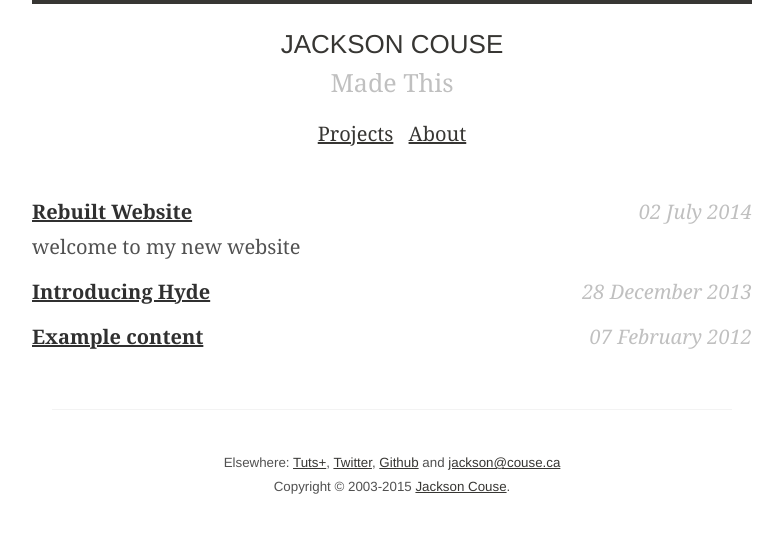
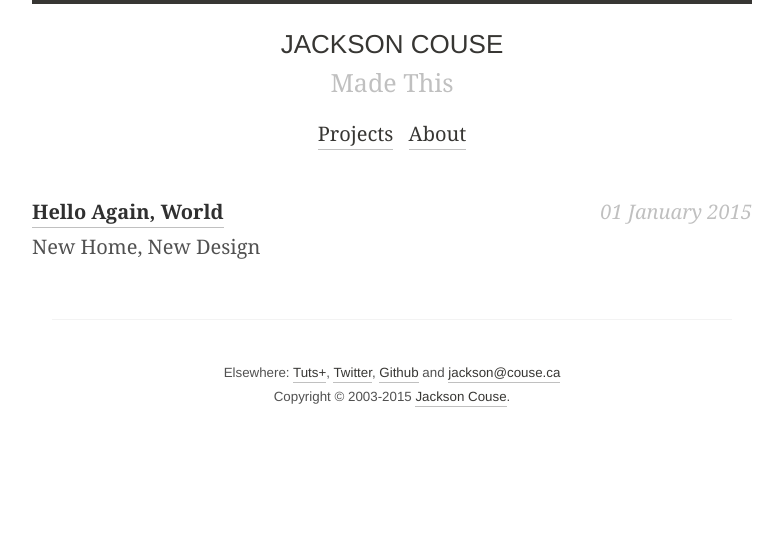
Before and after one commit to jacksoncouse/jacksoncouse.github.io, a Jekyll site: the page built from index.html, in a window 1280 px wide. Shown: the top 533 px of the page, without its empty margins (248-1031 px from the left). Built offline with Jekyll 4.4.1, drawn with Linux system fonts in a browser that asks for light colours; Markdown is read by kramdown in place of the engine named in the settings; the list of posts is cut into pages by our own code.

Commit message:
adding content

```diff
--- a/404.html
+++ b/404.html
@@ -4,6 +4,6 @@ title: "404: Page not found"
 ---
 
 <div class="page">
-  <h1 class="page-title">404: Page not found</h1>
-  <p class="lead">Sorry, we've misplaced that URL or it's pointing to something that doesn't exist. <a href="/">Head back home</a> to try finding it again.</p>
+  <h1 class="page-title">Oops! 404: Page not found</h1>
+  <p class="lead">The internets got mangled and we've misplaced that URL. Damn. <a href="/">Head back home</a> to try finding it again.</p>
 </div>
--- a/_posts/2014-07-02-its-new.md
+++ b/_posts/2015-01-01-hello-again-world.md
@@ -1,7 +1,7 @@
 ---
 layout: post
-title: Rebuilt Website
-hook: welcome to my new website
+title: Hello Again, World
+hook: New Home, New Design
 keywords: test,new
 ---
 
--- a/public/css/jackson.css
+++ b/public/css/jackson.css
@@ -67,7 +67,9 @@ body {
 /* No `:visited` state is required by default (browsers will use `a`) */
 a {
   color: #373633;
-  text-decoration: underline;
+  border-bottom: 1px solid #c0c0c0;
+  padding-bottom: 2px;
+  text-decoration: none;
 }
 /* `:focus` is linked to `:hover` for basic accessibility */
 a:hover,
@@ -216,6 +218,7 @@ figure {
 }
 
 img {
+  display: block;
   max-width: 100%;
   margin: 2rem 0 .25rem 0;
 }
@@ -324,11 +327,11 @@ tbody tr:nth-child(odd) th {
 .masthead-title a {
   color: #373633;
   text-decoration: none;
+  border-bottom: none;
 }
 
 .masthead-title a:hover,
 a:focus {
-  text-decoration: underline;
   color: #002b36;
 }
 
@@ -340,6 +343,7 @@ a:focus {
   font-weight: 400;
   color: #c0c0c0;
   letter-spacing: 0;
+  text-decoration: none;
 }
 h2.tagline {
   margin-top: 0;
```
Also changed, not shown: _posts/2012-02-06-whats-jekyll.md (deleted, +0 -12 lines), _posts/2012-02-07-example-content.md (deleted, +0 -55 lines), _posts/2013-12-28-introducing-hyde.md (deleted, +0 -37 lines).
